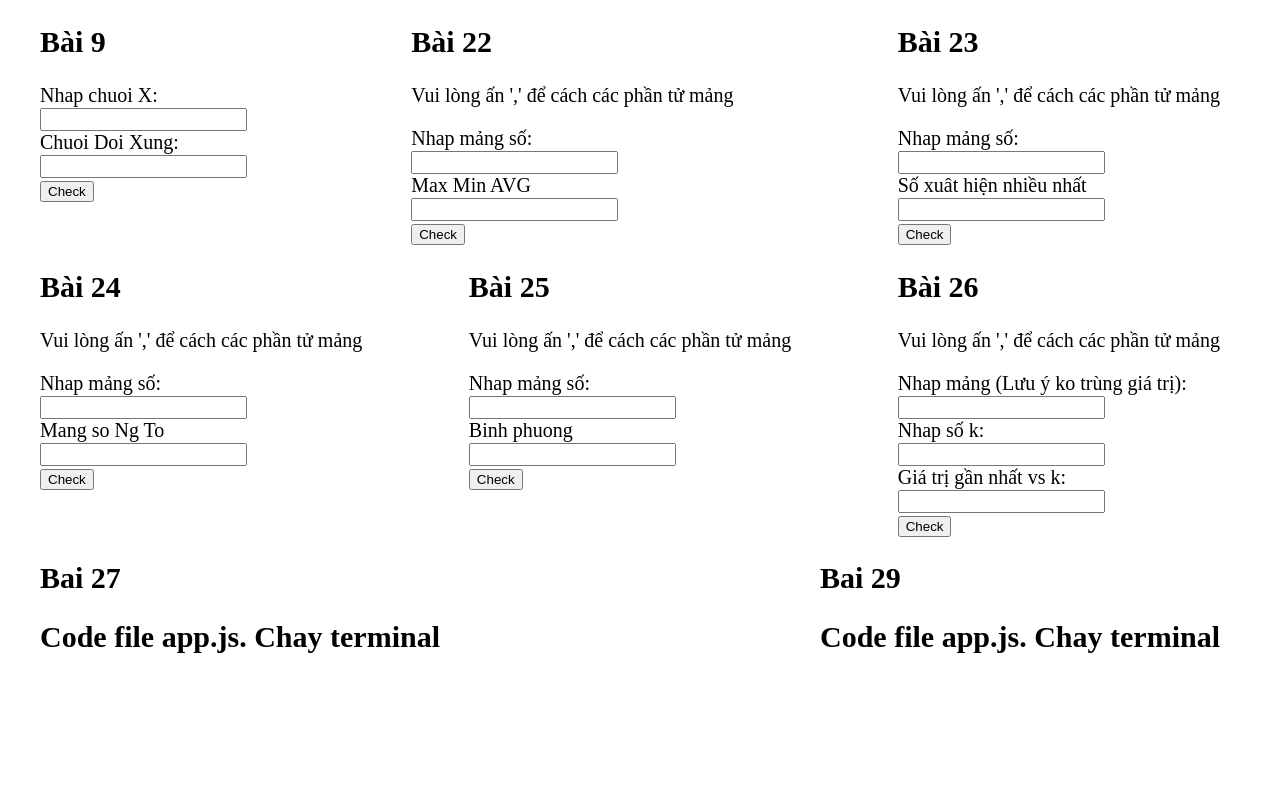
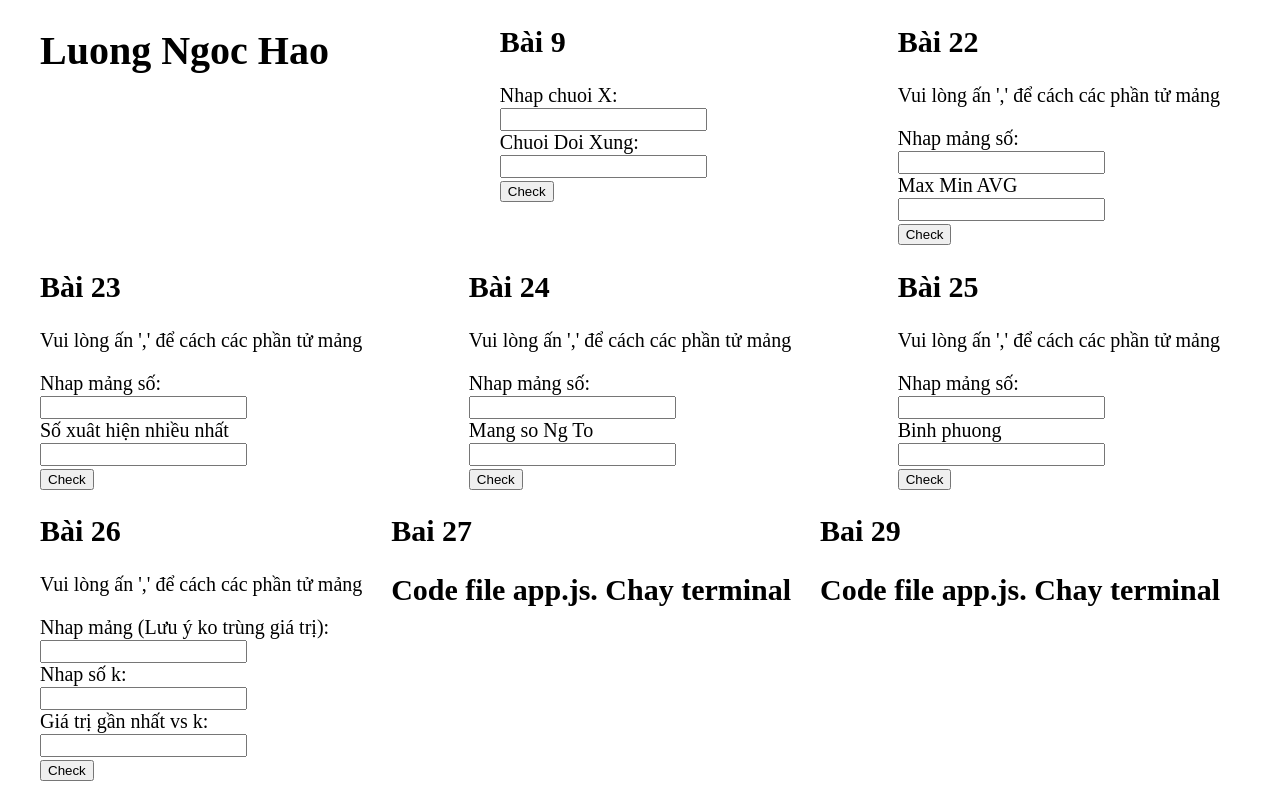
Before and after one commit to Haoln2k/GIT, a plain HTML site: page index.html in a window 1280 px wide. Drawn offline with Linux system fonts and the light colour scheme.

Commit message:
change index.html

```diff
--- a/index.html
+++ b/index.html
@@ -6,12 +6,13 @@
 		<meta charset="UTF-8" />
 		<meta http-equiv="X-UA-Compatible" content="IE=edge" />
 		<meta name="viewport" content="width=device-width, initial-scale=1.0" />
-		<title>Document</title>
+		<title>Haoln</title>
 		<script src="./app.js"></script>
 		<link rel="stylesheet" href="style.css" />
 		<!-- <script src="./index.js"></script> -->
 	</head>
 	<body>
+<h1>Luong Ngoc Hao</h1>
 		<div class="bai9">
 			<h2>Bài 9</h2>
 			<label for="soBai9">Nhap chuoi X:</label><br />
```
